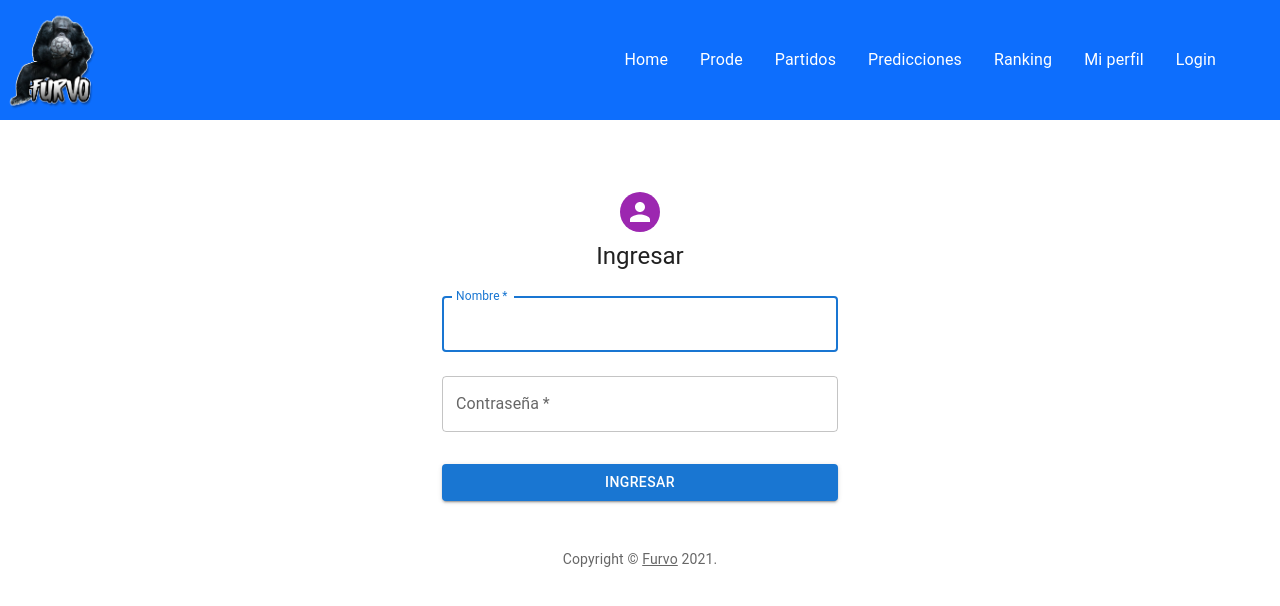
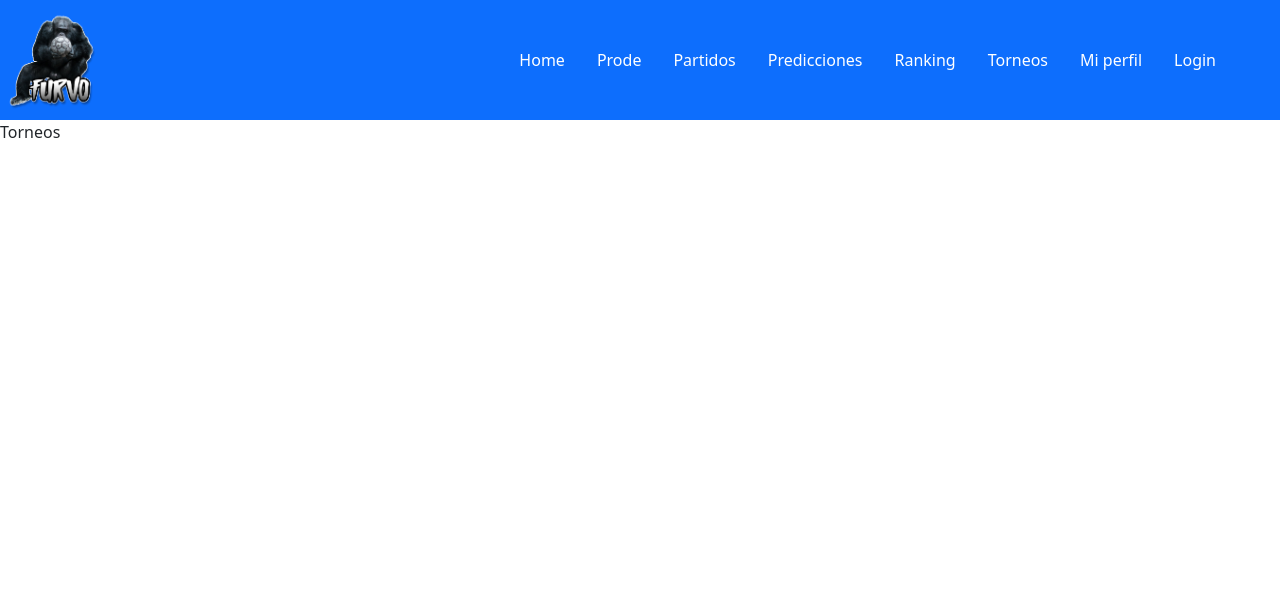
Before and after one commit to makirodriguez/GrupoAgiles, a React (Create React App) app in the folder frontend/: page /torneos in a window 1280 px wide. Before the commit this address led to /. Shown: the top 606 px of the page. Built offline with nearby package versions, Linux system fonts and the light colour scheme.

Commit message:
agrega pestaña Torneos sin contenido

```diff
--- a/frontend/src/App.js
+++ b/frontend/src/App.js
@@ -8,6 +8,7 @@ import Login from "./pages/Login/Login";
 import Partidos from "./pages/Partidos/Partidos";
 import Predicciones from "./pages/Predicciones/Predicciones";
 import Perfil from "./pages/Perfil/Perfil";
+import Torneos from "./pages/Torneos/Torneos";
 import "bootstrap/dist/css/bootstrap.min.css";
 import { useEffect } from "react";
 import axios from "axios";
@@ -26,6 +27,7 @@ function App() {
             <Route path="/prode" exact component={Prode} />
             <Route path="/partidos" exact component={Partidos} />
             <Route path="/predicciones" exact component={Predicciones} />
+            <Route path="/torneos" exact component={Torneos} />
             <Route path="/perfil" exact component={Perfil} />
             <Route path="*">
               <Redirect to="/" />
--- a/frontend/src/components/Header/Header.jsx
+++ b/frontend/src/components/Header/Header.jsx
@@ -36,6 +36,11 @@ const Header = () => {
           </Link>
         </span>
         <span className="mx-3">
+          <Link to="/torneos" className="text-white text-decoration-none">
+            Torneos
+          </Link>
+        </span>
+        <span className="mx-3">
           <Link to="/perfil" className="text-white text-decoration-none">
             Mi perfil
           </Link>
--- /dev/null
+++ b/frontend/src/pages/Torneos/Torneos.jsx
@@ -0,0 +1,11 @@
+
+const Torneos = () => {
+    console.log("hola");
+    return (
+      <div className="">
+        <span>Torneos</span>
+      </div>
+    );
+  };
+
+  export default Torneos;
```
